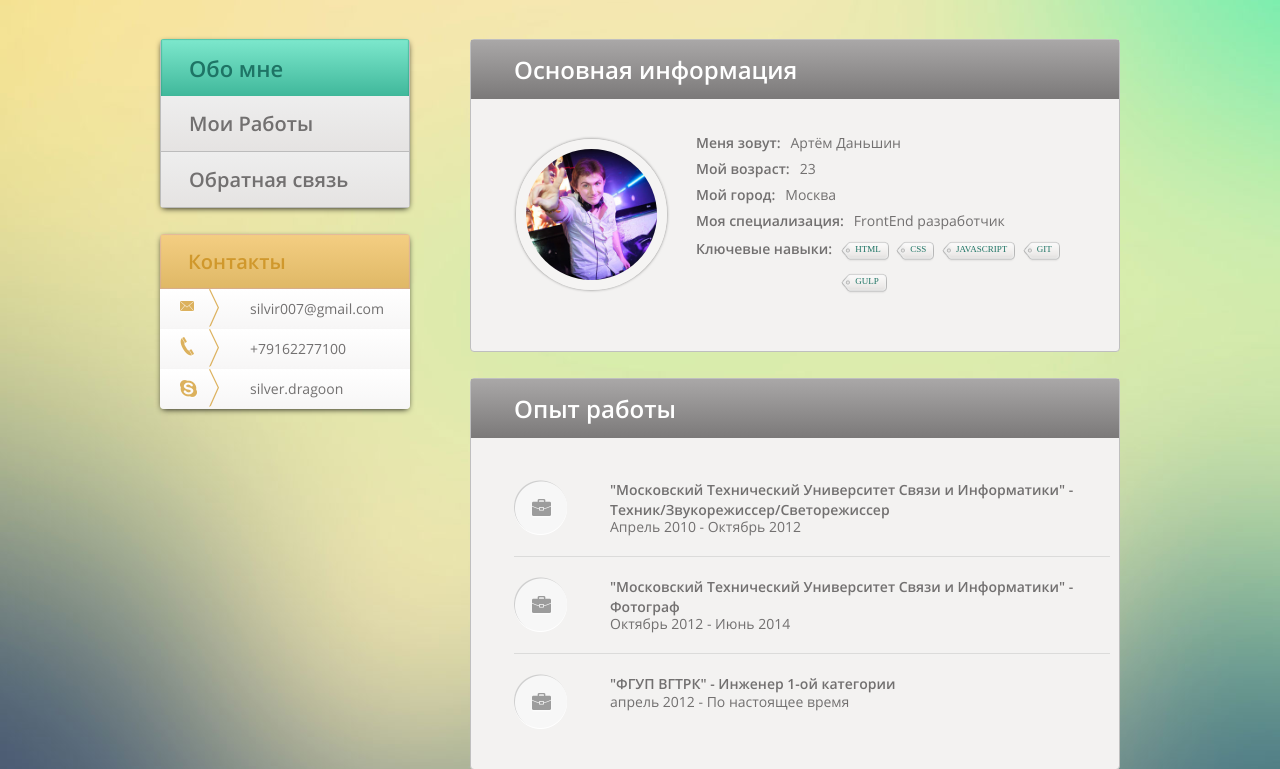
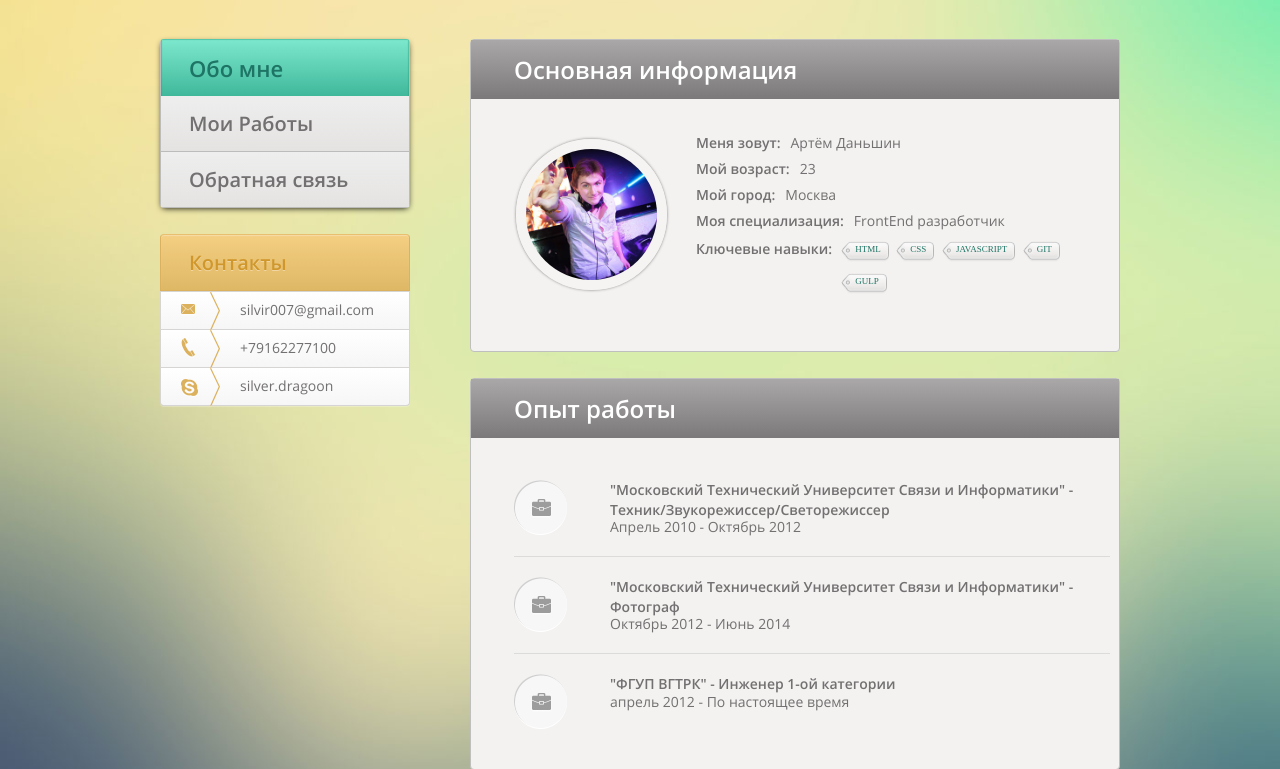
Before and after one commit to ArtDanshin/LoftSchool_dz1, a PHP site: page / in a window 1280 px wide. Shown: the part 97-866 px from the top of the page. Run offline with PHP 8.4, Linux system fonts and the light colour scheme; some libraries are stand-ins or nearby versions; some web fonts are replaced.

Commit message:
Переработан блок Контакты

```diff
--- a/app/css/main.css
+++ b/app/css/main.css
@@ -178,33 +178,31 @@ body {
 
 /* Контакты */
 .contacts {
-	overflow: hidden;
 	font-style: normal;
-	border-radius: 4px;
 	margin-bottom: 26px;
-	-webkit-box-shadow: 0px 2px 6px -2px rgba(0,0,0,1);
-	-moz-box-shadow: 0px 2px 6px -2px rgba(0,0,0,1);
-	box-shadow: 0px 2px 6px -2px rgba(0,0,0,1);
 }
 .contacts .contacts-header {
+	border-radius: 4px 4px 0 0;
 	font-family: 'OpenSans_SemiBold';
 	font-size: 20px;
 	font-weight: normal;
+	text-shadow: 0px 1px 0 #efd6a4;
 	color: #d0982c;
 	padding: 14px 0 14px 28px;
 	margin: 0;
 	display: block;
-	background: #ebc272; /* Old browsers */
-	background: -moz-linear-gradient(top, #a9a7a7 0%, #a9a7a7 0%, #f4ce82 0%, #dfb866 100%); /* FF3.6+ */
-	background: -webkit-gradient(linear, left top, left bottom, color-stop(0%,#a9a7a7), color-stop(0%,#a9a7a7), color-stop(0%,#f4ce82), color-stop(100%,#dfb866)); /* Chrome,Safari4+ */
-	background: -webkit-linear-gradient(top, #a9a7a7 0%,#a9a7a7 0%,#f4ce82 0%,#dfb866 100%); /* Chrome10+,Safari5.1+ */
-	background: -o-linear-gradient(top, #a9a7a7 0%,#a9a7a7 0%,#f4ce82 0%,#dfb866 100%); /* Opera 11.10+ */
-	background: -ms-linear-gradient(top, #a9a7a7 0%,#a9a7a7 0%,#f4ce82 0%,#dfb866 100%); /* IE10+ */
-	background: linear-gradient(to bottom, #a9a7a7 0%,#a9a7a7 0%,#f4ce82 0%,#dfb866 100%); /* W3C */
-	-webkit-box-shadow: inset 0px 0px 1px 10px rgba(207,164,179,.5);
-	-moz-box-shadow: inset 0px 0px 1px 1px rgba(207,164,179,.5);
-	box-shadow: inset 0px 0px 1px 1px rgba(207,164,179,.5);
-
+	background: #f4ce82; /* Old browsers */
+	background: -moz-linear-gradient(top, #f4ce82 0%, #dfb866 100%); /* FF3.6+ */
+	background: -webkit-gradient(linear, left top, left bottom, color-stop(0%,#f4ce82), color-stop(100%,#dfb866)); /* Chrome,Safari4+ */
+	background: -webkit-linear-gradient(top, #f4ce82 0%,#dfb866 100%); /* Chrome10+,Safari5.1+ */
+	background: -o-linear-gradient(top, #f4ce82 0%,#dfb866 100%); /* Opera 11.10+ */
+	background: -ms-linear-gradient(top, #f4ce82 0%,#dfb866 100%); /* IE10+ */
+	background: linear-gradient(to bottom, #f4ce82 0%,#dfb866 100%); /* W3C */
+	border: 1px #dbb15f solid;
+	border-top-color: #e7bf6f;
+	-webkit-box-shadow: inset 0px 1px 1px 0px rgba(255,255,255,0.3);
+	-moz-box-shadow: inset 0px 1px 1px 0px rgba(255,255,255,0.3);
+	box-shadow: inset 0px 1px 1px 0px rgba(255,255,255,0.3);
 }
 .contacts .contacts-list {
 	list-style: none;
@@ -212,11 +210,9 @@ body {
 	margin: 0;
 }
 .contacts .contacts-item {
-	padding-left: 19px;
-	font-family: 'OpenSans_Regular';
-	font-size: 14px;
-	height: 39px;
-	border-bottom: 1px solid #f6f5f5;
+	height: 37px;
+	border: 1px solid #d6d5d3;
+	border-top: 0px;
 	background: #ffffff; /* Old browsers */
 	background: -moz-linear-gradient(top, #a9a7a7 0%, #a9a7a7 0%, #ffffff 0%, #f7f6f6 100%); /* FF3.6+ */
 	background: -webkit-gradient(linear, left top, left bottom, color-stop(0%,#a9a7a7), color-stop(0%,#a9a7a7), color-stop(0%,#ffffff), color-stop(100%,#f7f6f6)); /* Chrome,Safari4+ */
@@ -224,10 +220,44 @@ body {
 	background: -o-linear-gradient(top, #a9a7a7 0%,#a9a7a7 0%,#ffffff 0%,#f7f6f6 100%); /* Opera 11.10+ */
 	background: -ms-linear-gradient(top, #a9a7a7 0%,#a9a7a7 0%,#ffffff 0%,#f7f6f6 100%); /* IE10+ */
 	background: linear-gradient(to bottom, #a9a7a7 0%,#a9a7a7 0%,#ffffff 0%,#f7f6f6 100%); /* W3C */
-	copy
+}
+.contacts .contacts-item .link {
+	display: block;
+	position: relative;
+	font-size: 14px;
+	font-family: 'OpenSans_regular';
+	color: #727070;
+	text-decoration: none;
+	box-sizing: border-box;
+	width: 100%;
+	height: 100%;
+	padding: 8px 0 0 79px;
+}
+.contacts .contacts-item .link:before {
+	position: absolute;
+	width: 40px;
+	height: 38px;
+	left: 19px;
+	top: 0px;
+	content: '';
+}
+.contacts .contacts-item .mail:before {
+	background: url(../img/ct_email.png);
+}
+.contacts .contacts-item .phone:before {
+	background: url(../img/ct_phone.png);
+}
+.contacts .contacts-item .skype:before {
+	background: url(../img/ct_skype.png);
 }
 .contacts .contacts-item:first-child {
-	border-top:none;
+	border-top:1px solid #d6d5d3;
+}
+.contacts .contacts-item:last-child {
+	border-radius: 0 0 4px 4px;
+	-webkit-box-shadow: 0px 1px 1px 0px rgba(255,255,255,0.3);
+	-moz-box-shadow: 0px 1px 1px 0px rgba(255,255,255,0.3);
+	box-shadow: 0px 1px 1px 0px rgba(255,255,255,0.3);
 }
 .contacts .contacts-item:hover {
 	background: #faf5ed; /* Old browsers */
@@ -238,24 +268,9 @@ body {
 	background: -ms-linear-gradient(top,  #fbfbfb 0%,#f2e7d0 100%,#a9a7a7 100%,#a9a7a7 100%); /* IE10+ */
 	background: linear-gradient(to bottom,  #fbfbfb 0%,#f2e7d0 100%,#a9a7a7 100%,#a9a7a7 100%); /* W3C */
 }
-.contacts-item .icon-mail {
-	float:left;
-}
-.contacts-item .contact-link {
-	float:right;
-	width:160px;
-	padding: 10px 0;
-	color: #727070;
-}
-.contacts-item .contact-link a {
-	color: #727070;
-	text-decoration: none;
-	display: block;
-}
-.contacts-item .contact-link a:hover {
+.contacts .contacts-item .link:hover {
 	color: #727070;
 	text-decoration: underline;
-	display: block;
 }
 /* Контакты - Конец*/
 
--- a/app/index.html
+++ b/app/index.html
@@ -65,27 +65,15 @@
 						<h2 class="contacts-header">Контакты</h2>
 						<div class="contacts-body">
 							<ul class="contacts-list">
-								<li class="contacts-item clearfix">
-									<!-- Пока в картинках, в будущем спрайты -->
-									<img src="img/ct_email.png" alt="email" class="icon-mail">
-									<div class="contact-link">
-										<a href="mailto:silvir007@gmail.com">silvir007@gmail.com</a>
-									</div>
+								<li class="contacts-item">
+									<a href="mailto:silvir007@gmail.com" class="link mail">silvir007@gmail.com</a>
 								</li>
-								<li class="contacts-item clearfix">
-									<!-- Пока в картинках, в будущем спрайты -->
-									<img src="img/ct_phone.png" alt="" class="icon-phone">
-									<div class="contact-link">
-										+79162277100
-									</div>
-									</li>
-								<li class="contacts-item clearfix">
-									<!-- Пока в картинках, в будущем спрайты -->
-									<img src="img/ct_skype.png">
-									<div class="contact-link">
-										silver.dragoon
-									</div>
-									</li>
+								<li class="contacts-item">
+									<a href="tel:+79162277100" class="link phone">+79162277100</a>
+								</li>
+								<li class="contacts-item">
+									<a href="skype:silver.dragoon" class="link skype">silver.dragoon</a>
+								</li>
 							</ul>
 						</div>
 					</address>
```
